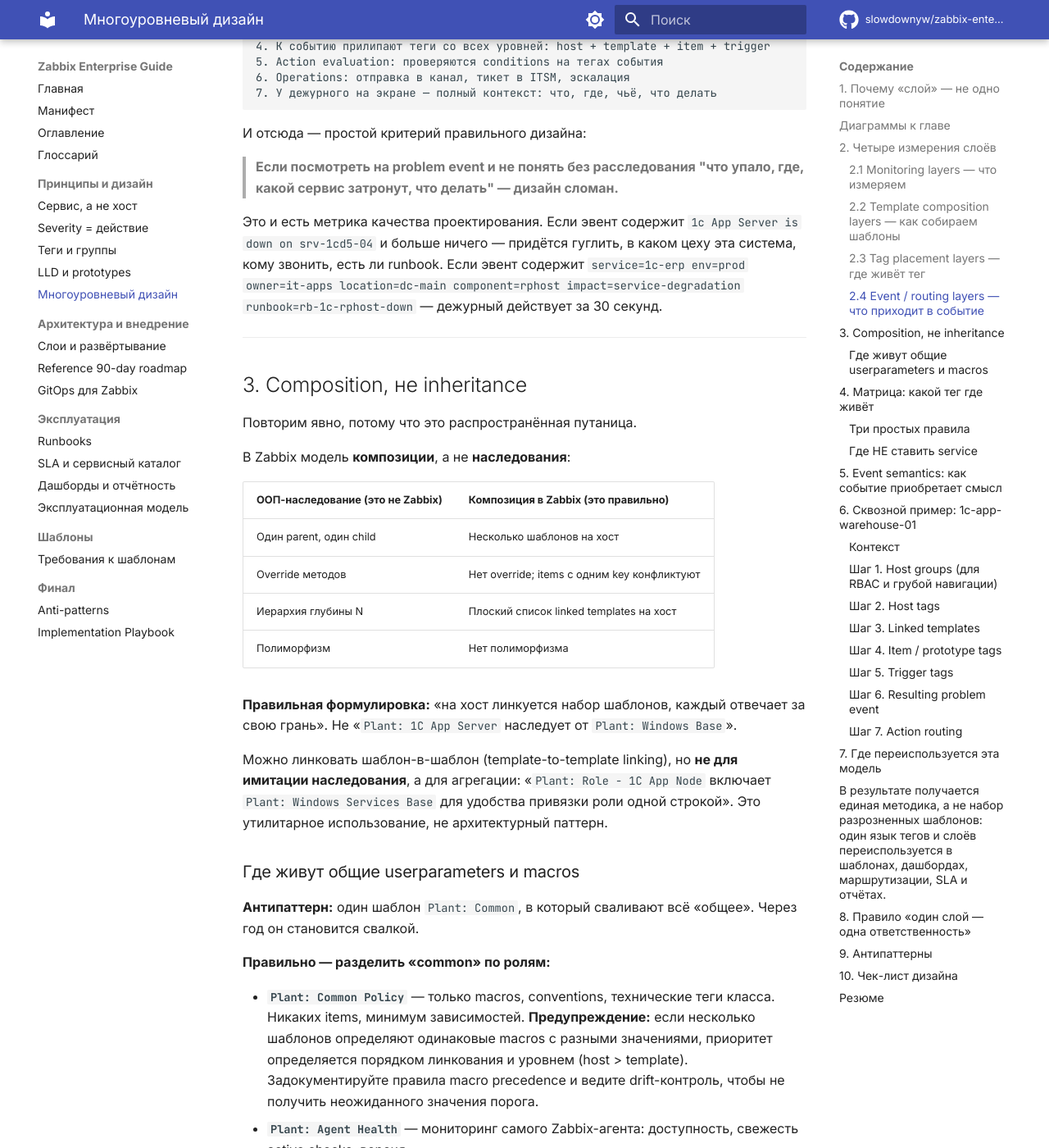
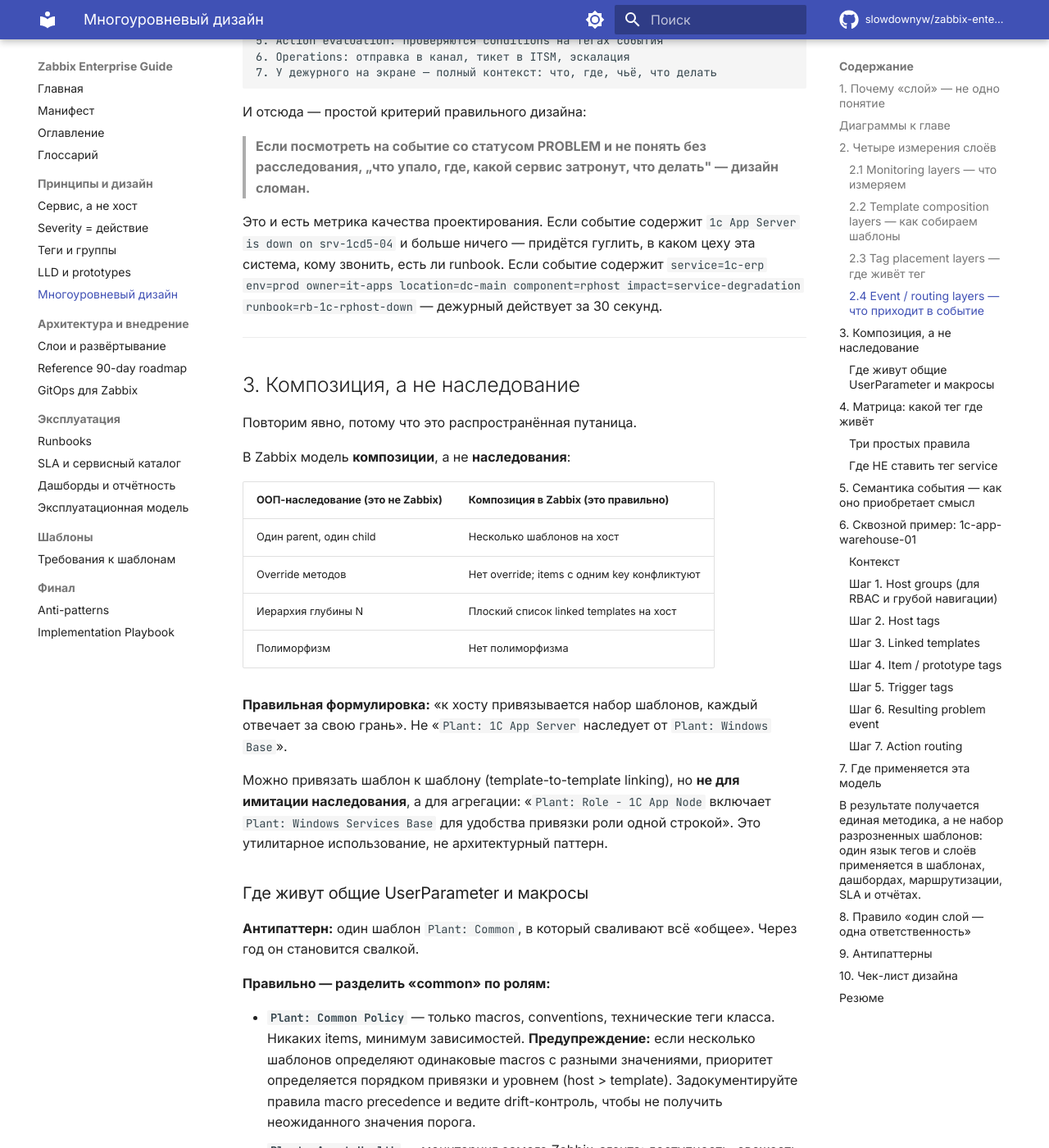
Before and after one commit to slowdownyw/zabbix-enterprise-guide, an MkDocs documentation site: the page built from docs/05_layered_design.md, in a window 1280 px wide and 1400 px high, scrolled down 6072 px. Shown: the whole window at 82% size. Built offline with MkDocs 1.6.1 and Material for MkDocs 9.7.7, drawn with Linux system fonts in a browser that asks for light colours; comment, search, counter and statistics services are not loaded; some of the changed text lies outside the part shown.

Commit message:
alpha-v05-b02

````diff
--- a/docs/05_layered_design.md
+++ b/docs/05_layered_design.md
@@ -1,4 +1,4 @@
-!!! info "🟢 Статус: Conceptually stable · v0.1"
+!!! info "🟢 Статус: Conceptually stable · alpha"
     Концепция устойчива, проверена опытом, литературой и практикой.
 
 
@@ -30,7 +30,7 @@
 - Monitoring layer: **OS**
 - Template composition layer: реализуется через `Plant: Windows Base` (linked template)
 - Tag placement: тег `component=filesystem` — на item prototype, тег `service=1c-erp` — на host
-- Event/routing: при срабатывании событие получает оба тега и маршрутизируется в команду `it-apps` потому что `service=1c-erp`
+- Event / routing: при срабатывании событие получает оба тега и маршрутизируется в команду `it-apps` потому что `service=1c-erp`
 
 Четыре измерения, одна метрика. Дизайн — это согласование всех четырёх.
 
@@ -82,10 +82,10 @@
 
 В Zabbix **нет ООП-наследования** в строгом смысле. Есть:
 
-1. **Linked templates** — на хост можно прилинковать несколько шаблонов одновременно
+1. **Linked templates** — к хосту можно привязать несколько шаблонов одновременно
 2. **Template links** — шаблоны могут ссылаться на другие шаблоны (template-to-template linking)
 
-Это не parent-child с override-логикой. Это **композиция**: на хост вешается стек шаблонов, каждый отвечает за свою часть.
+Это не parent-child с override-логикой. Это **композиция**: к хосту привязывается стек шаблонов, каждый отвечает за свою часть.
 
 Правильная картина:
 
@@ -140,13 +140,13 @@
 Host             ← "что это за объект и кто за него отвечает"
 ```
 
-Все теги со всех уровней **наследуются в проблемное событие**. Это значит: в момент срабатывания у события есть **полный набор тегов** со всех слоёв сразу. Это и есть точка, в которой склеиваются объект, проблема и способ реакции.
+Все теги со всех уровней **наследуются в событие со статусом PROBLEM**. Это значит: в момент срабатывания у события есть **полный набор тегов** со всех слоёв сразу. Это и есть точка, в которой склеиваются объект, проблема и способ реакции.
 
 Подробная матрица — в разделе 4 ниже.
 
 ### 2.4 Event / routing layers — что приходит в событие
 
-Это самое важное измерение, которое обычно проскакивают: **дизайн всех остальных слоёв осмыслен только потому, что в итоге собирается осмысленный problem event**.
+Это самое важное измерение, которое обычно проскакивают: **дизайн всех остальных слоёв осмыслен только потому, что в итоге собирается осмысленное событие со статусом PROBLEM**.
 
 Поток:
 
@@ -162,13 +162,13 @@
 
 И отсюда — простой критерий правильного дизайна:
 
-> **Если посмотреть на problem event и не понять без расследования "что упало, где, какой сервис затронут, что делать" — дизайн сломан.**
+> **Если посмотреть на событие со статусом PROBLEM и не понять без расследования, „что упало, где, какой сервис затронут, что делать" — дизайн сломан.**
 
-Это и есть метрика качества проектирования. Если эвент содержит `1c App Server is down on srv-1cd5-04` и больше ничего — придётся гуглить, в каком цеху эта система, кому звонить, есть ли runbook. Если эвент содержит `service=1c-erp env=prod owner=it-apps location=dc-main component=rphost impact=service-degradation runbook=rb-1c-rphost-down` — дежурный действует за 30 секунд.
+Это и есть метрика качества проектирования. Если событие содержит `1c App Server is down on srv-1cd5-04` и больше ничего — придётся гуглить, в каком цеху эта система, кому звонить, есть ли runbook. Если событие содержит `service=1c-erp env=prod owner=it-apps location=dc-main component=rphost impact=service-degradation runbook=rb-1c-rphost-down` — дежурный действует за 30 секунд.
 
 ---
 
-## 3. Composition, не inheritance
+## 3. Композиция, а не наследование
 
 Повторим явно, потому что это распространённая путаница.
 
@@ -181,17 +181,17 @@
 | Иерархия глубины N | Плоский список linked templates на хост |
 | Полиморфизм | Нет полиморфизма |
 
-**Правильная формулировка:** «на хост линкуется набор шаблонов, каждый отвечает за свою грань». Не «`Plant: 1C App Server` наследует от `Plant: Windows Base`».
+**Правильная формулировка:** «к хосту привязывается набор шаблонов, каждый отвечает за свою грань». Не «`Plant: 1C App Server` наследует от `Plant: Windows Base`».
 
-Можно линковать шаблон-в-шаблон (template-to-template linking), но **не для имитации наследования**, а для агрегации: «`Plant: Role - 1C App Node` включает `Plant: Windows Services Base` для удобства привязки роли одной строкой». Это утилитарное использование, не архитектурный паттерн.
+Можно привязать шаблон к шаблону (template-to-template linking), но **не для имитации наследования**, а для агрегации: «`Plant: Role - 1C App Node` включает `Plant: Windows Services Base` для удобства привязки роли одной строкой». Это утилитарное использование, не архитектурный паттерн.
 
-### Где живут общие userparameters и macros
+### Где живут общие UserParameter и макросы
 
 **Антипаттерн:** один шаблон `Plant: Common`, в который сваливают всё «общее». Через год он становится свалкой.
 
 **Правильно — разделить «common» по ролям:**
 
-- **`Plant: Common Policy`** — только macros, conventions, технические теги класса. Никаких items, минимум зависимостей. **Предупреждение:** если несколько шаблонов определяют одинаковые macros с разными значениями, приоритет определяется порядком линкования и уровнем (host > template). Задокументируйте правила macro precedence и ведите drift-контроль, чтобы не получить неожиданного значения порога.
+- **`Plant: Common Policy`** — только macros, conventions, технические теги класса. Никаких items, минимум зависимостей. **Предупреждение:** если несколько шаблонов определяют одинаковые macros с разными значениями, приоритет определяется порядком привязки и уровнем (host > template). Задокументируйте правила macro precedence и ведите drift-контроль, чтобы не получить неожиданного значения порога.
 - **`Plant: Agent Health`** — мониторинг самого Zabbix-агента: доступность, свежесть active checks, версия.
 - **`Plant: Zabbix Infrastructure`** — self-monitoring самого Zabbix-сервера (см. [главу 12 — Эксплуатационные процедуры](12_operations.md)). Это отдельный контур, потому что **основной Zabbix не может надёжно мониторить сам себя**.
 
@@ -229,19 +229,19 @@
 
 > **Правило 3.** Разделяйте два уровня: event tag `service=<name>` связывает событие с бизнес-сервисом для routing/dashboards, а Zabbix Service tags используются нативным механизмом Services/SLA.
 
-### Где НЕ ставить `service`
+### Где НЕ ставить тег `service`
 
-Тег `service` — **тег уровня хоста или Zabbix Service**, не trigger. На trigger его задавать стоит **только как осознанное исключение**, когда событие на этом хосте относится к **другому** сервисному контексту, чем сам хост.
+Тег `service` — **тег уровня хоста или Zabbix Service**, не триггера. На триггер его задавать стоит **только как осознанное исключение**, когда событие на этом хосте относится к **другому** сервисному контексту, чем сам хост.
 
-Пример исключения: на сервере 1С работает агент Veeam, проверяющий бэкапы. Сам хост — это `service=1c-erp`. Но trigger «бэкап-задание не выполнилось > RPO» — это уже `service=backup` контекстно. В этом случае на trigger ставится отдельный `service=backup`, а на хост остаётся `service=1c-erp`. Но это редкий случай, требующий осознанного решения.
+Пример исключения: на сервере 1С работает агент Veeam, проверяющий бэкапы. Сам хост — это `service=1c-erp`. Но триггер «бэкап-задание не выполнилось > RPO» — это уже `service=backup` контекстно. В этом случае на триггер ставится отдельный `service=backup`, а на хост остаётся `service=1c-erp`. Но это редкий случай, требующий осознанного решения.
 
-Обычно же — `service` приходит с хоста или Zabbix Service, а на trigger хватает `component`, `scope`, `impact`.
+Обычно же — `service` приходит с хоста или Zabbix Service, а на триггер хватает `component`, `scope`, `impact`.
 
 ---
 
-## 5. Event semantics: как событие приобретает смысл
+## 5. Семантика события — как оно приобретает смысл
 
-Когда trigger срабатывает, Zabbix создаёт **PROBLEM event**. К нему **наследуются теги со всех слоёв**:
+Когда триггер срабатывает, Zabbix создаёт **событие со статусом PROBLEM**. К нему **наследуются теги со всех слоёв**:
 
 ```text
 Host tags                      ──┐
@@ -429,7 +429,7 @@
 
 ### Шаг 6. Resulting problem event
 
-Когда trigger «Synthetic login failed 3 times» сработает, в Zabbix создастся PROBLEM event со **всеми тегами одновременно**:
+Когда триггер «Synthetic login failed 3 times» сработает, в Zabbix создастся событие со статусом PROBLEM и **всеми тегами одновременно**:
 
 ```text
 env=prod                            ← с хоста
@@ -475,9 +475,9 @@
 
 ---
 
-## 7. Где переиспользуется эта модель
+## 7. Где применяется эта модель
 
-Самое важное в многоуровневой модели — **она не для красоты шаблонов**. Она для того, чтобы **все остальные подсистемы Zabbix говорили на одном языке**.
+Самое важное в многоуровневой модели — **она не для красоты шаблонов**. Она нужна для того, чтобы **все остальные подсистемы Zabbix говорили на одном языке**.
 
 | Подсистема | Какие теги использует | Пример |
 |---|---|---|
@@ -492,11 +492,11 @@
 
 **Ключевое правило:**
 
-> Дашборды, маршрутизация алертов, SLA-отчёты и сервисное представление **не должны изобретать отдельную структуру**. Они переиспользуют те же теги и слои, которые задаёт дизайн шаблонов.
+> Дашборды, маршрутизация алертов, SLA-отчёты и сервисное представление **не должны изобретать отдельную структуру**. Они используют те же теги и слои, которые задаёт дизайн шаблонов.
 
 Если дизайнер дашборда говорит «давайте добавим новое поле X на хост, чтобы фильтровать дашборды» — это сигнал, что **в дизайне тегов есть дыра**. Дашборд не должен требовать своих метаданных; он должен **читать** метаданные, которые уже есть.
 
-В результате получается единая методика, а не набор разрозненных шаблонов: один язык тегов и слоёв переиспользуется в шаблонах, дашбордах, маршрутизации, SLA и отчётах.
+В результате получается единая методика, а не набор разрозненных шаблонов: один язык тегов и слоёв применяется в шаблонах, дашбордах, маршрутизации, SLA и отчётах.
 ---
 
 ## 8. Правило «один слой — одна ответственность»
@@ -523,7 +523,7 @@
 
 ❌ **Один монолитный шаблон `Plant: 1C Everything`.** Через полгода непригоден к модификации. Делите на Base / Role / Application / Synthetic.
 
-❌ **Вешать `service=`, `env=`, `location=` на item или trigger.** Это host-level теги. Если поставили на item — наследуются в эвент, конфликтуют с host-level, путаются в action.
+❌ **Вешать `service=`, `env=`, `location=` на item или триггер.** Это host-level теги. Если поставили на item — наследуются в событие, конфликтуют с host-level, путаются в action.
 
 ❌ **Вешать `component=cpu` на host.** Это item/trigger-level тег. Host говорит «что я», а не «что во мне».
 
@@ -571,13 +571,13 @@
 
 - [ ] Trigger expression в актуальном Zabbix синтаксисе (`last(/host/key)>X`)
 - [ ] Trigger имеет теги `component=`, `scope=`, `impact=`, `notification=`, `runbook=`
-- [ ] Trigger dependencies настроены там, где есть понятная причинно-следственная связь (core network → downstream, proxy → агенты) — **не** как "синтетика подавляет всё": синтетика — верхнеуровневый симптом, а не root cause; для сервисной иерархии используйте Zabbix Services + problem tags
+- [ ] Trigger dependencies настроены там, где есть понятная причинно-следственная связь (core network → downstream, proxy → агенты) — **не** как «синтетика подавляет всё»: синтетика — верхнеуровневый симптом, а не root cause; для сервисной иерархии используйте Zabbix Services + problem tags
 - [ ] Каждый Disaster и 80% High имеют URL на runbook
 
 **Events / Actions:**
 
 - [ ] Action conditions написаны на тегах, не на host groups / severity / именах
-- [ ] Test-эвент (закрытый вручную) маршрутизируется в правильный канал
+- [ ] Тестовое событие (закрытое вручную) маршрутизируется в правильный канал
 - [ ] Recovery notification настроен
 
 **Reuse:**
@@ -594,12 +594,12 @@
 
 Эта глава — **методический центр** книги. Что нужно унести:
 
-1. **Четыре измерения слоёв** ортогональны: monitoring, composition, tag placement, event/routing
-2. **Composition, не inheritance.** В Zabbix несколько шаблонов на хост, не parent-child
+1. **Четыре измерения слоёв** ортогональны: monitoring, composition, tag placement, event / routing
+2. **Композиция, а не наследование.** В Zabbix несколько шаблонов на хост, не parent-child
 3. **Четыре класса шаблонов:** Base / Role / Application / Synthetic. Не «всё в одном»
 4. **Матрица тегов:** host tags = «что за объект и кто отвечает», item/trigger tags = «что произошло»
-5. **Event приобретает смысл** через сумму тегов со всех уровней. Цель дизайна — осмысленный problem event
-6. **Многоуровневая модель переиспользуется** в дашбордах, action routing, SLA, отчётах. Не дублируется
+5. **Событие приобретает смысл** через сумму тегов со всех уровней. Цель дизайна — осмысленное событие со статусом PROBLEM
+6. **Многоуровневая модель применяется повторно** в дашбордах, action routing, SLA, отчётах. Не дублируется
 7. **Одна метрика — один слой.** Дисциплина дизайна
 
 Эта глава ссылается на [главу 3](03_tags_and_groups.md) (детали по тегам), [главу 4](04_lld_and_prototypes.md) (LLD-prototypes), [главу 13](13_template_requirements.md) (применение к конкретным системам). Если глава 5 — это **дизайн-язык**, то глава 13 — **словарь** этого языка для конкретных систем.
````
Also changed, not shown: other parts of docs/05_layered_design.md (+12 -12 lines).
